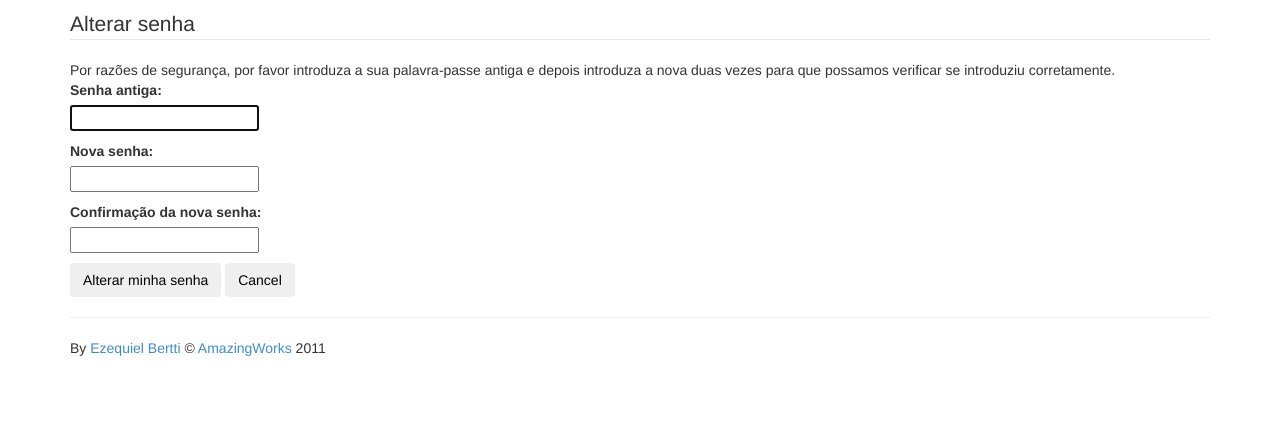
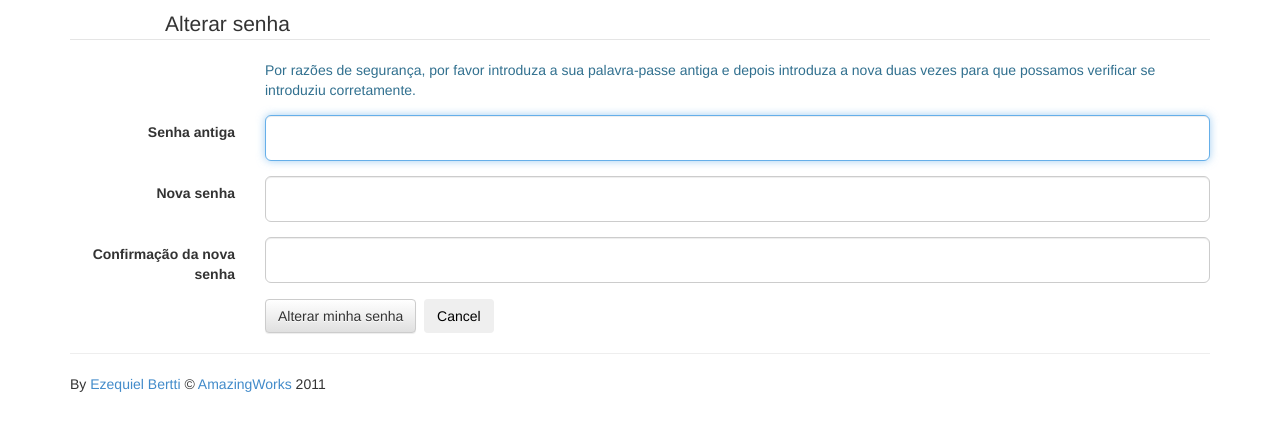
Before and after one commit to rainbow1128/django-registration-bootstrap, a Django app: a page that uses templates/registration/form_field.html in a window 1280 px wide. Shown: the part 51-482 px from the top of the page. Run offline with Django 3.2, Linux system fonts and the light colour scheme; a user stored in the database is signed in; parts of the project's set-up code (start-up, migrations or seed data) failed here and were passed over; some libraries are stand-ins or nearby versions.

Commit message:
make change password with new layout

```diff
--- /dev/null
+++ b/app_sample/templatetags/__init__.py
@@ -0,0 +1 @@
+# coding=utf-8
--- /dev/null
+++ b/app_sample/templatetags/registration_bootstrap.py
@@ -0,0 +1,7 @@
+# coding=utf-8
+from django import template
+register = template.Library()
+
+@register.filter()
+def add_class(field, css):
+   return field.as_widget(attrs={"class":css})
--- a/templates/registration/form_field.html
+++ b/templates/registration/form_field.html
@@ -1,13 +1,13 @@
-<div class="clearfix">
-    {{ field.label_tag }}
-    <div class="controls {% if field.errors %} control-group error{% endif %}">
-        {{ field }}
-
+{% load registration_bootstrap %}
+<div class="form-group {% if field.errors %}has-error{% endif %}">
+    <label for="{{ field.id_for_label }}" class="col-sm-2 control-label">{{ field.label }}</label>
+    <div class="col-sm-10 ">
+        {{ field|add_class:'form-control input-lg' }}
         {% if field.errors %}
-            <span class='help-inline control-group error'>{{ field.errors|join:'<br />' }}</span>
+            <span class='text-danger'>{{ field.errors|join:'<br />' }}</span>
         {% endif %}
-
-        <span class="help-block">{{ field.help_text }}</span>
-
+        {% if field.help_text %}
+            <span class="help-block ">{{ field.help_text }}</span>
+        {% endif %}
     </div>
 </div>
--- a/templates/registration/password_change_form.html
+++ b/templates/registration/password_change_form.html
@@ -4,27 +4,27 @@
 {% block container %}
 <div class="content">
     {% if form.errors %}
-        <div class="alert alert-block fade in">
-            <a class="close" data-dismiss="alert" href="#">×</a>
+            <div class="alert alert-danger">
             <p>{% blocktrans count form.errors.items|length as counter %}Please correct the error below.{% plural %}Please correct the errors below.{% endblocktrans %}</p>
         </div>
     {% endif %}
     <div>
-    <form action="" method="post" id='mainForm'>{% csrf_token %}
-        <fieldset>
-            <legend>{% trans 'Password change' %}</legend>
-            <div class="clearfix">
-                <div class="input">
+    <form action="" method="post" class="form-horizontal">{% csrf_token %}
+            <legend><span class="col-sm-offset-1">{% trans 'Password change' %}</span></legend>
+            <div class="form-group">
+                <div class="col-sm-offset-2 col-sm-10 text-info">
                     {% trans "Please enter your old password, for security's sake, and then enter your new password twice so we can verify you typed it in correctly." %}
                 </div>
             </div>
             {% for field in form %}
                 {% include 'registration/form_field.html' %}
             {% endfor %}
-            <div class="actions">
-                <button id='submit' type="submit" class="btn primary">{% trans 'Change my password' %}</button>&nbsp;<button type="reset" class="btn">{% trans 'Cancel' %}</button>
+            <div class="form-group">
+                <div class="col-sm-offset-2 col-sm-10">
+                  <button type="submit" class="btn btn-default">{% trans 'Change my password' %}</button>
+                  &nbsp;<button type="reset" class="btn">{% trans 'Cancel' %}</button>
+                </div>
             </div>
-        </fieldset>
         <script type="text/javascript">
             $(function(){
                 $(".alert-message").alert();
--- a/templates/registration/password_reset_confirm.html
+++ b/templates/registration/password_reset_confirm.html
@@ -5,7 +5,7 @@
     <div class="content">
     {% if validlink %}
         {% if form.errors %}
-            <div class="alert alert-block fade in">
+            <div class="alert alert-danger">
                 <a class="close" data-dismiss="alert" href="#">×</a>
                 <p>{% blocktrans count form.errors.items|length as counter %}Please correct the error below.{% plural %}Please correct the errors below.{% endblocktrans %}</p>
                 <script type="text/javascript">
```
Also changed, not shown: templates/registration/login.html (+11 -11 lines), templates/registration/password_reset_form.html (+3 -4 lines), db.sqlite3.
